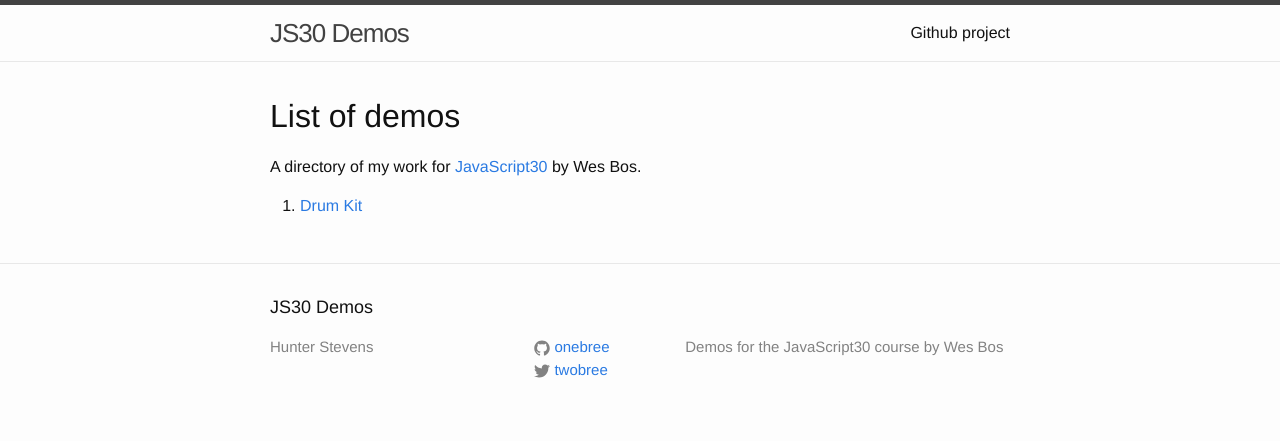
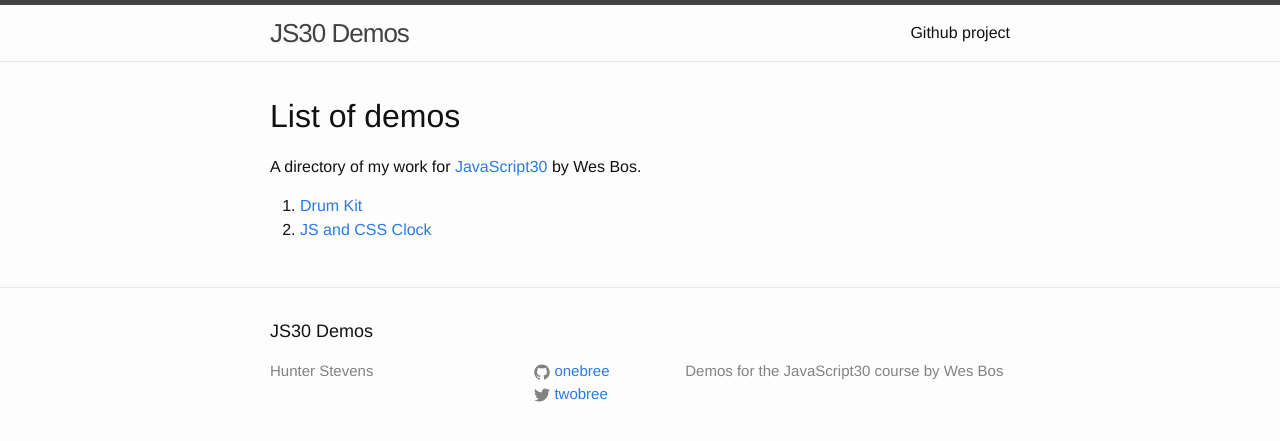
Before and after one commit to onebree/js30, a Jekyll site: the page built from index.md, in a window 1280 px wide. Shown: the top 441 px of the page. Built offline with Jekyll 4.4.1, drawn with Linux system fonts in a browser that asks for light colours; our own code applies the rules of GitHub Pages for plain Markdown files.

Commit message:
Add clock to github pages

```diff
--- a/02-js-css-clock/index.html
+++ b/02-js-css-clock/index.html
@@ -1,3 +1,8 @@
+---
+layout: none
+permalink: /02-js-css-clock/
+---
+
 <!DOCTYPE html>
 <html lang="en">
 <head>
--- a/index.md
+++ b/index.md
@@ -7,3 +7,4 @@ layout: default
 A directory of my work for [JavaScript30](https://javascript30.com/) by Wes Bos.
 
 1. [Drum Kit]({{site.baseurl}}/01-drum-kit/)
+1. [JS and CSS Clock]({{site.baseurl}}/02-js-css-clock/)
```
Also changed, not shown: 1 other file.
